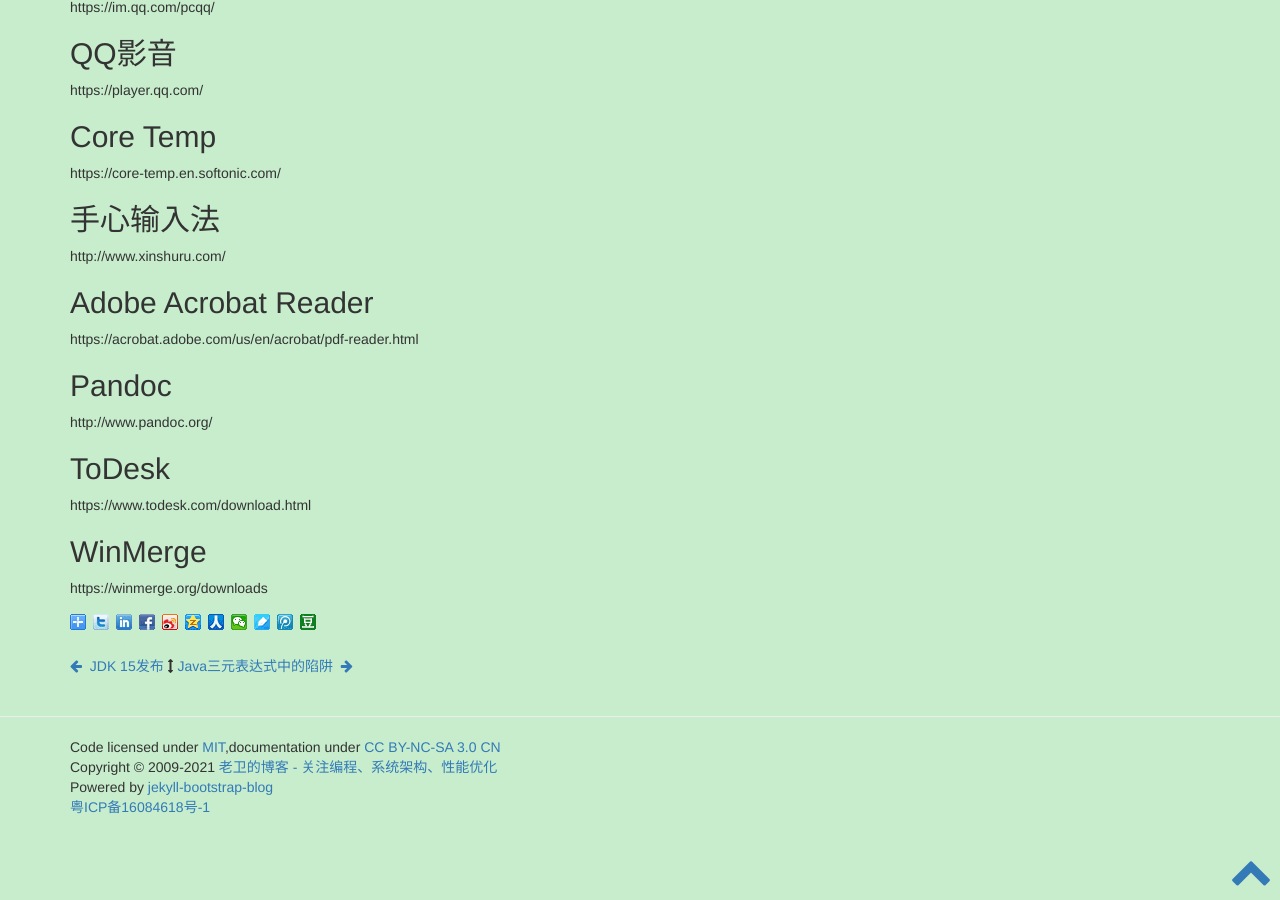
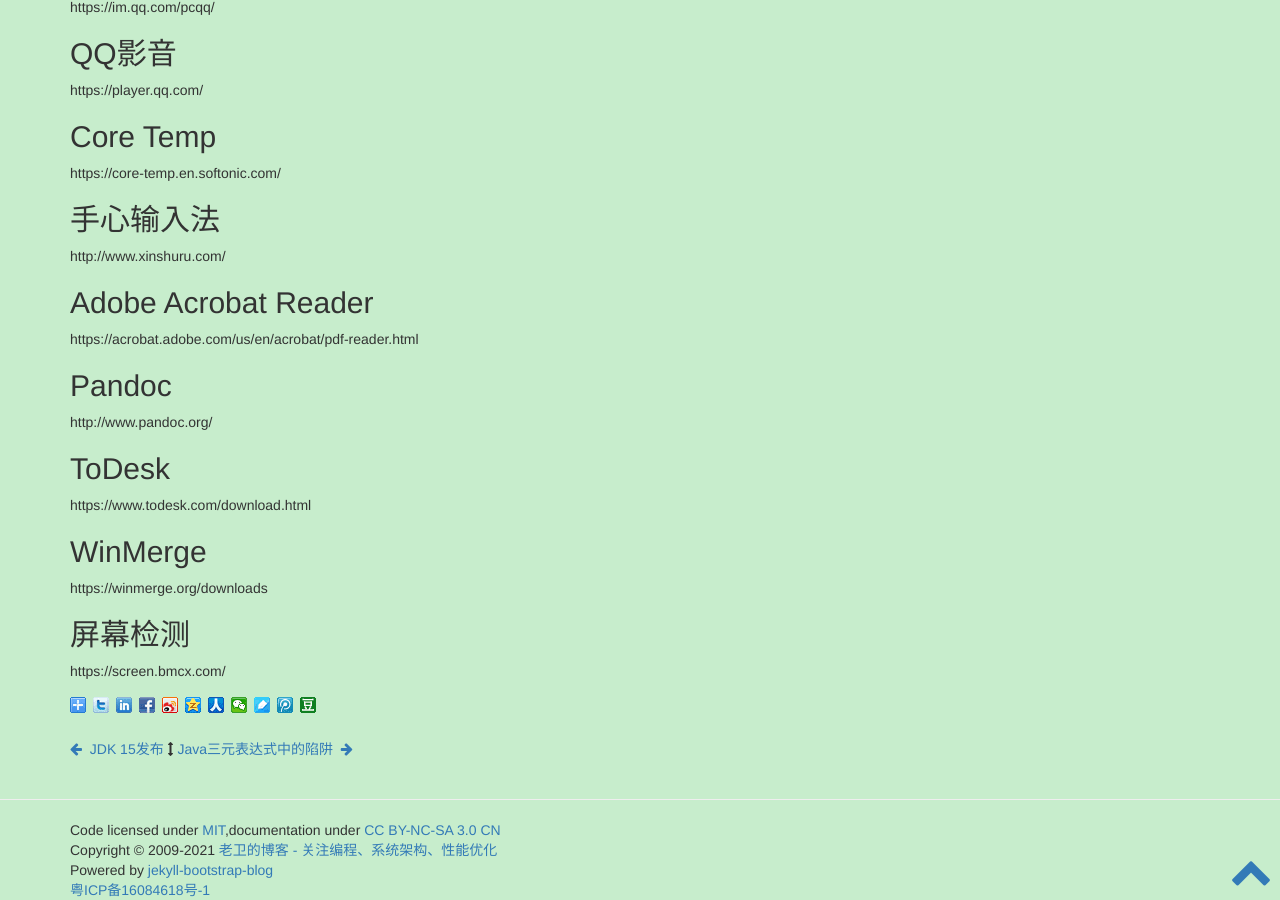
Before and after one commit to waylau/waylau.github.io, a Jekyll site: the page built from _posts/2020-10-07-java-devloper-software.md, in a window 1280 px wide and 900 px high, scrolled down 979 px. Built offline with Jekyll 4.4.1, drawn with Linux system fonts in a browser that asks for light colours; comment, search, counter and statistics services are not loaded.

Commit message:
add 屏幕检测

```diff
--- a/_posts/2020-10-07-java-devloper-software.md
+++ b/_posts/2020-10-07-java-devloper-software.md
@@ -79,3 +79,7 @@
 ## WinMerge
 
 https://winmerge.org/downloads
+
+## 屏幕检测
+
+https://screen.bmcx.com/
```
